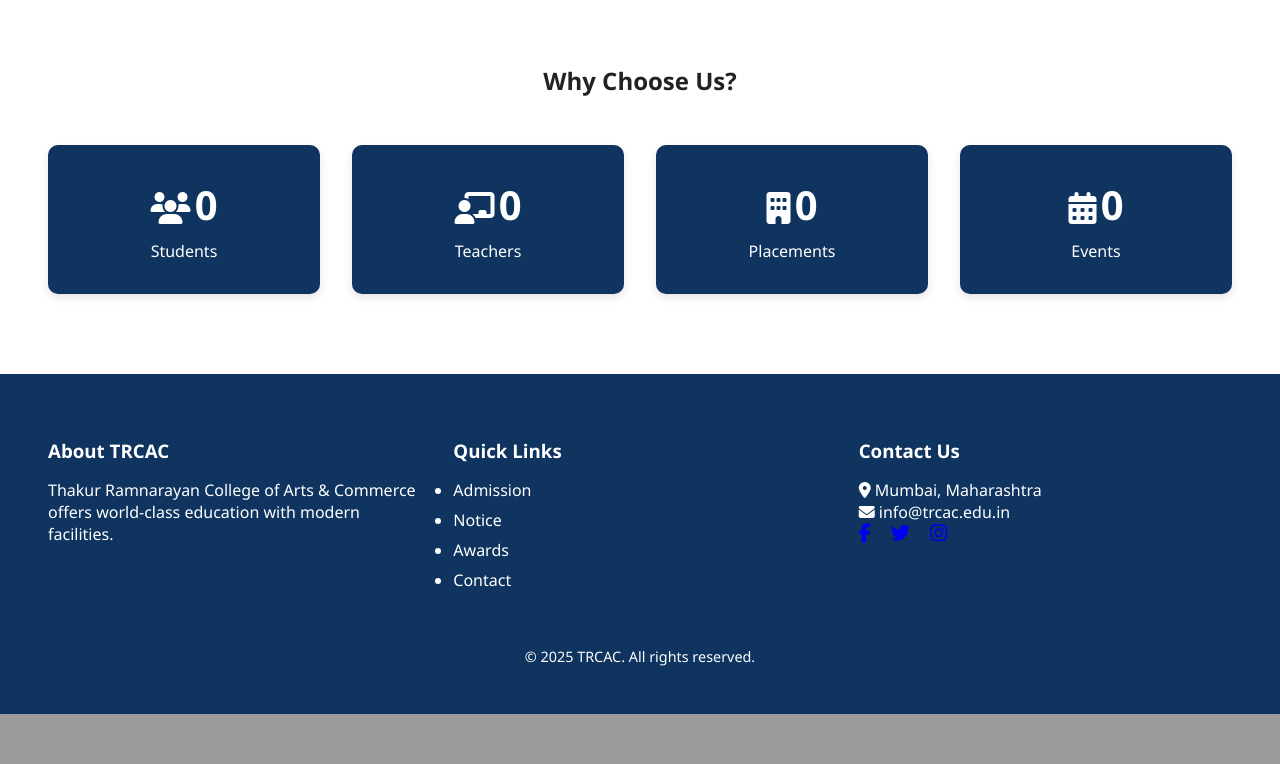
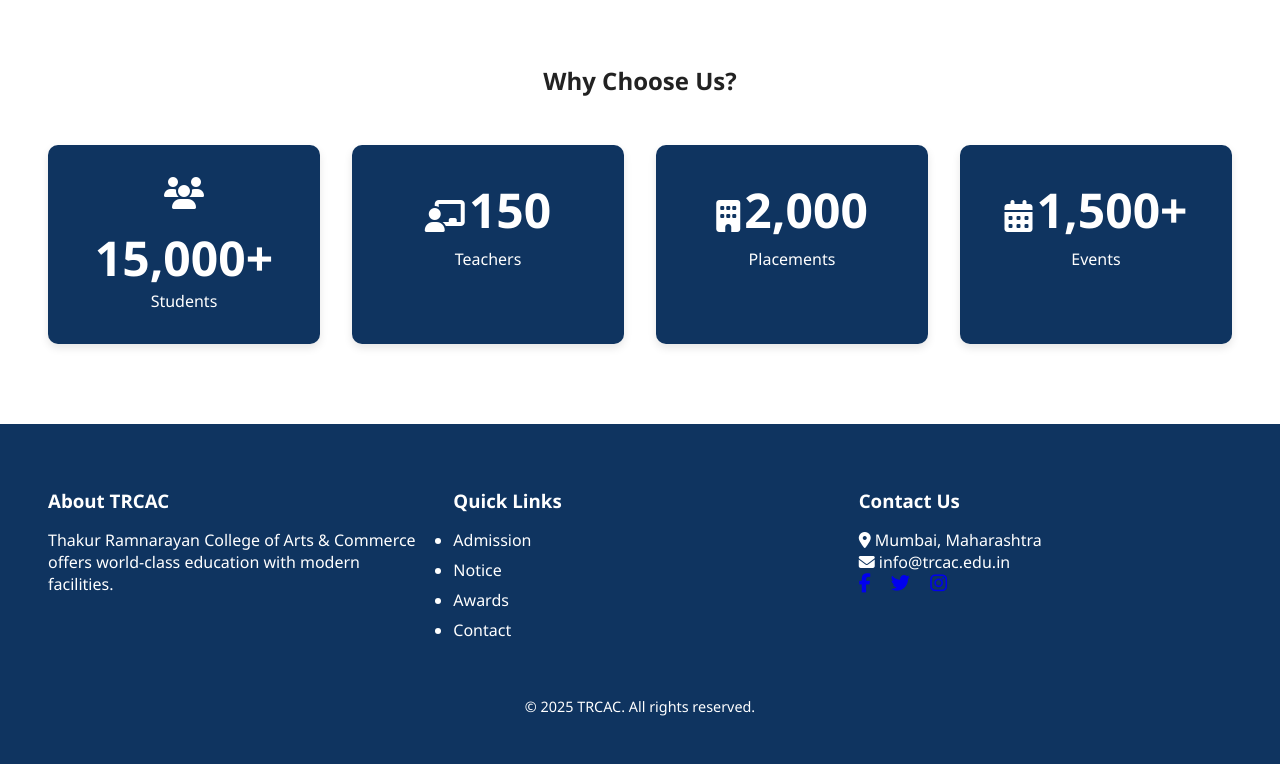
Before and after one commit to MalRakesh/TRCAC, a PHP site: page /frontend/index.html in a window 1280 px wide. Shown: the part 808-1572 px from the top of the page. Before the commit the page ends 1522 px from the top, so only its background shows below. Run offline with PHP 8.4, Linux system fonts and the light colour scheme; some libraries are stand-ins or nearby versions.

Commit message:
initial commit

```diff
--- a/frontend/index.html
+++ b/frontend/index.html
@@ -61,22 +61,22 @@
         <div class="stats" data-aos="fade-left">
             <div class="stat-item">
                 <i class="fas fa-users icon"></i>
-                <span class="counter" id="studentCount">100000+</span>
+                <span class="counter" id="studentCount" data-target="15000+">0</span>
                 <p>Students</p>
             </div>
             <div class="stat-item">
                 <i class="fas fa-chalkboard-teacher icon"></i>
-                <span class="counter" id="teacherCount">50000</span>
+                <span class="counter" id="teacherCount" data-target="150">0</span>
                 <p>Teachers</p>
             </div>
             <div class="stat-item">
                 <i class="fas fa-building icon"></i>
-                <span class="counter" id="placementCount">0</span>
+                <span class="counter" id="placementCount" data-target="2000">0</span>
                 <p>Placements</p>
             </div>
             <div class="stat-item">
                 <i class="fas fa-calendar-alt icon"></i>
-                <span class="counter" id="eventCount">0</span>
+                <span class="counter" id="eventCount" data-target="1500+">0</span>
                 <p>Events</p>
             </div>
         </div>
--- a/frontend/styles/style.css
+++ b/frontend/styles/style.css
@@ -157,8 +157,9 @@ body {
 }
 
 .counter {
-    font-size: 2.5rem;
+    font-size: 3rem;
     font-weight: bold;
+    display: inline-block;
 }
 
 /* Footer */
```
Also changed, not shown: frontend/scripts/main.js (+45 -6 lines).
